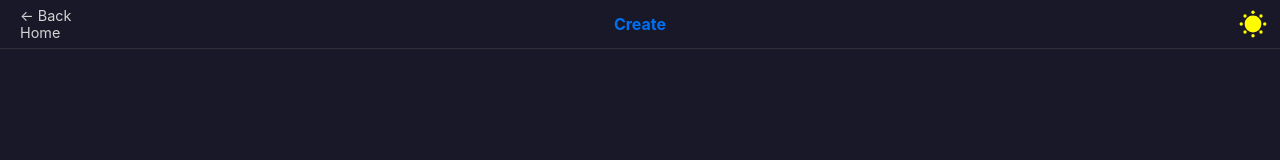
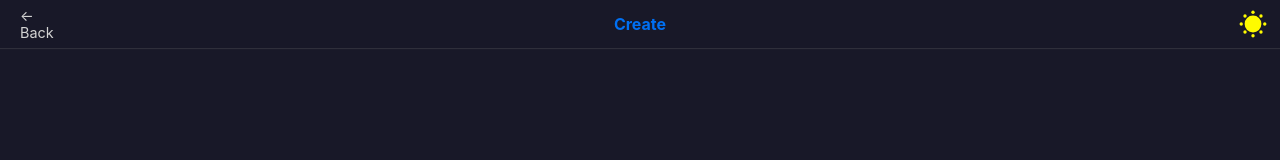
Before and after one commit to ninjaasmoke/afont, a Next.js app: page /new in a window 1280 px wide. Shown: the top 160 px of the page. Built offline with nearby package versions, Linux system fonts and the light colour scheme.

Commit message:
adding custom google fonts

```diff
--- a/components/nav.js
+++ b/components/nav.js
@@ -5,7 +5,7 @@ export default function Nav({ linkTo, navTitle }) {
     return (
         <nav className={styles.nav}>
             <Link href={linkTo}>
-                <a>&larr; Back Home</a>
+                <a>&larr; Back</a>
             </Link>
             <span className={styles.navTitle}>
                 {navTitle}
--- a/components/nav.module.css
+++ b/components/nav.module.css
@@ -12,7 +12,7 @@
 
 .nav a {
     font-size: .9rem;
-    width: 90px;
+    width: 50px;
 }
 
 .nav a::after {
@@ -34,7 +34,7 @@
 }
 
 .navRSpace {
-    width: 90px;
+    width: 50px;
 }
 
 @media (max-width: 600px) {
--- /dev/null
+++ b/pages/_document.js
@@ -0,0 +1,24 @@
+import Document, { Html, Head, Main, NextScript } from 'next/document'
+
+class MyDocument extends Document {
+    static async getInitialProps(ctx) {
+        const initialProps = await Document.getInitialProps(ctx)
+        return { ...initialProps }
+    }
+
+    render() {
+        return (
+            <Html>
+                <Head>
+                    <link href="https://fonts.googleapis.com/css2?family=Raleway:wght@400;700&display=swap" rel="stylesheet" />
+                </Head>
+                <body>
+                    <Main />
+                    <NextScript />
+                </body>
+            </Html>
+        )
+    }
+}
+
+export default MyDocument
--- a/styles/globals.css
+++ b/styles/globals.css
@@ -7,7 +7,7 @@ html,
 body {
   padding: 0;
   margin: 0;
-  font-family: -apple-system, BlinkMacSystemFont, Segoe UI, Roboto, Oxygen,
+  font-family: 'Poppins', -apple-system, BlinkMacSystemFont, Segoe UI, Roboto, Oxygen,
     Ubuntu, Cantarell, Fira Sans, Droid Sans, Helvetica Neue, sans-serif;
   overflow-x: hidden;
 }
```
Also changed, not shown: pages/index.js (+7 -18 lines).
